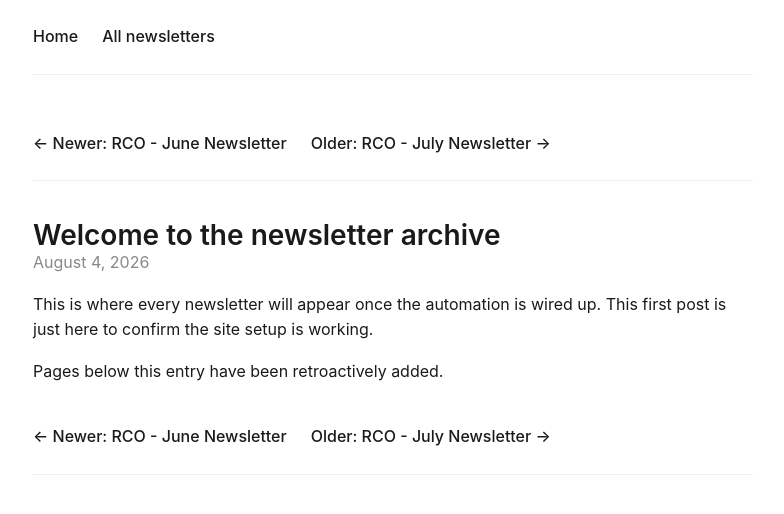
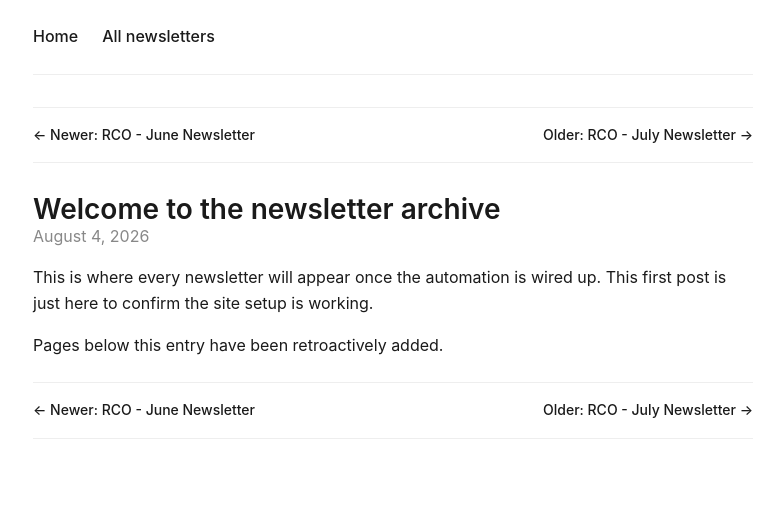
Before and after one commit to Raices-Cyber-Org/newsletter-archive, a Jekyll site: the page built from _posts/2026-07-22-welcome.md, in a window 1280 px wide. Shown: the top 514 px of the page, without its empty margins (247-1031 px from the left). Built offline with Jekyll 4.4.1, drawn with Linux system fonts in a browser that asks for light colours.

Commit message:
Add styles for post navigation and scroll-to-top button

```diff
--- a/assets/style.css
+++ b/assets/style.css
@@ -7,3 +7,9 @@ ul { list-style: none; padding: 0; }
 ul li { padding: 12px 0; border-bottom: 1px solid #f0f0f0; }
 ul li a { color: #1a1a1a; text-decoration: none; font-weight: 500; }
 ul li a:hover { text-decoration: underline; }
+.post-nav { display: flex; justify-content: space-between; gap: 16px; padding: 16px 0; border-top: 1px solid #eee; border-bottom: 1px solid #eee; margin: 24px 0; font-size: 14px; }
+.post-nav a { color: #1a1a1a; text-decoration: none; }
+.post-nav a:hover { text-decoration: underline; }
+
+#scroll-top { display: none; position: fixed; bottom: 24px; right: 24px; width: 44px; height: 44px; border-radius: 50%; border: none; background: #002ff6; color: #fff; font-size: 20px; align-items: center; justify-content: center; cursor: pointer; box-shadow: 0 2px 8px rgba(0,0,0,0.2); }
+#scroll-top:hover { background: #0022c4; }
```
